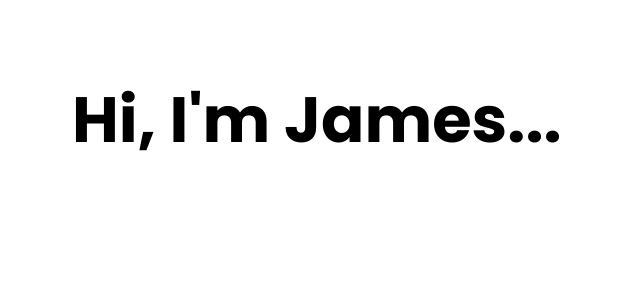
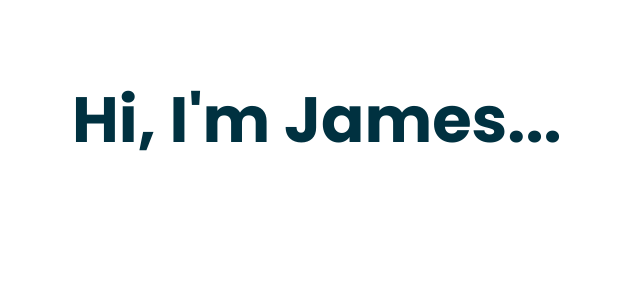
Before and after one commit to JamesRobertSutcliffe/gla-app, a Svelte app: page / in a window 1280 px wide. Shown: the top 300 px of the page, without its empty margins (0-640 px from the left). Built offline with nearby package versions, Linux system fonts and the light colour scheme.

Commit message:
Global CSS updated

```diff
--- a/src/app.css
+++ b/src/app.css
@@ -1,6 +1,8 @@
 * {
   font-family: "poppins";
 box-sizing: border-box;
+color: rgba(0,49,64,255);
+font-size: 16px;
 }
 
 .poppins-thin {
```
